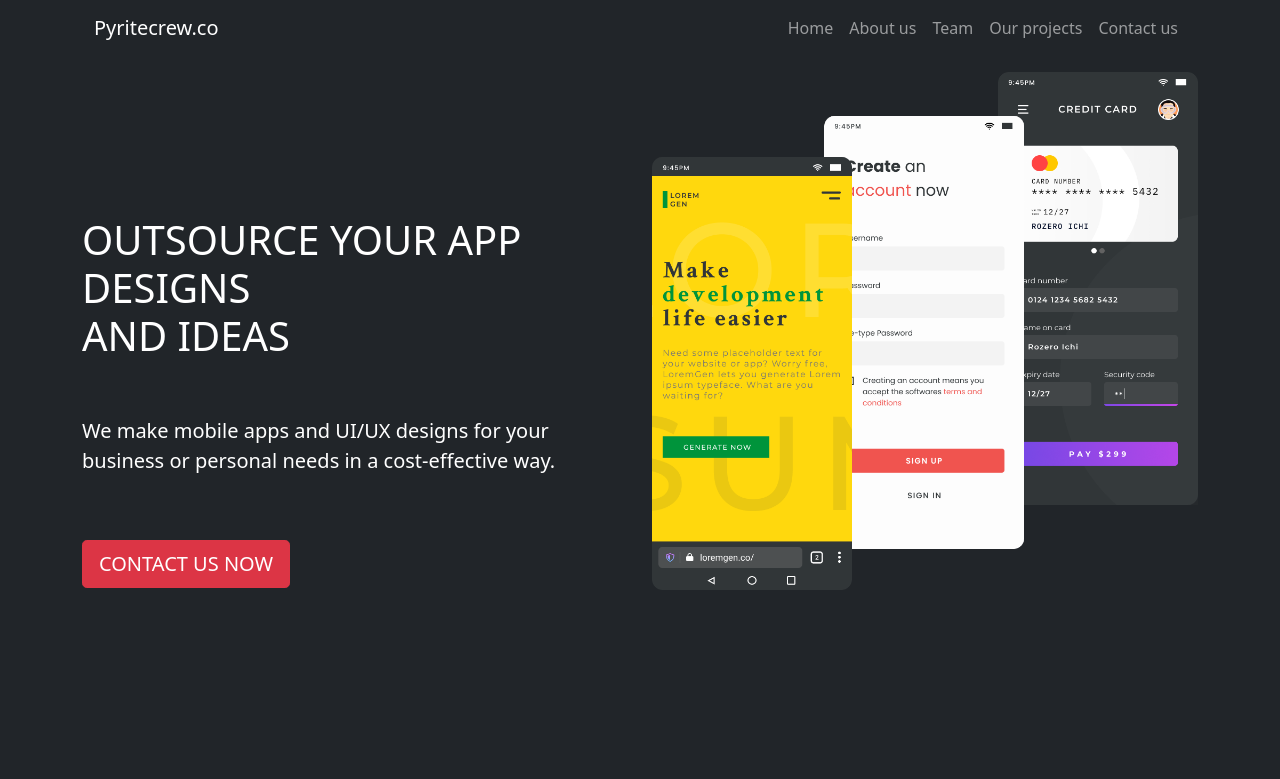
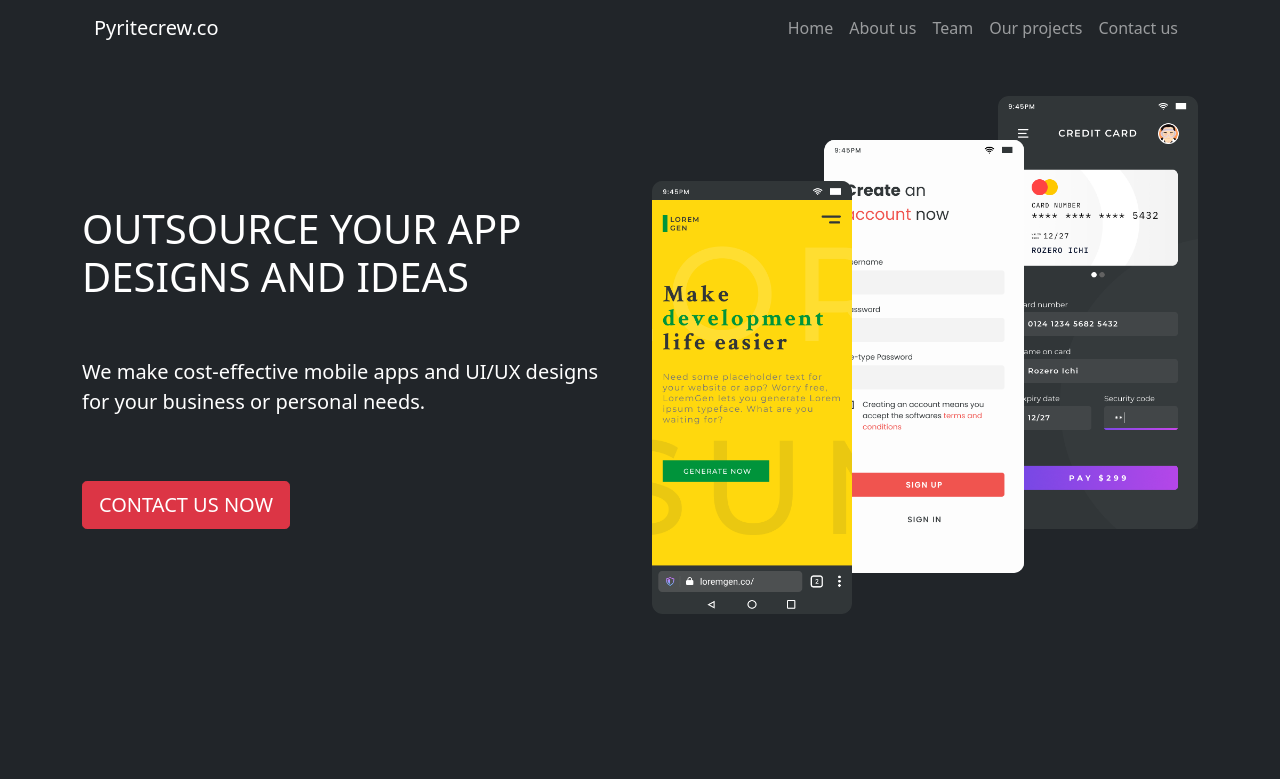
Before and after one commit to pyritecrew-co/pyritecrew-co.github.io, a plain HTML site: page index.html in a window 1280 px wide. Shown: the top 779 px of the page. Drawn offline with nearby package versions, Linux system fonts and the light colour scheme.

Commit message:
update index.html layouts

```diff
--- a/index.html
+++ b/index.html
@@ -16,7 +16,7 @@
     <meta property="og:url" content="https://pyritecrew.co/index.html" />
     <meta property="og:type" content="landing page" />
     <meta property="og:title" content="OUTSOURCE YOUR APP DESIGNS AND IDEAS" />
-    <meta property="og:description" content="We make mobile apps and UI/UX designs with the latest technologies for an affordable price." />
+    <meta property="og:description" content="We make cost-effective mobile apps and UI/UX designs for your business or personal needs." />
     <meta property="og:image"
         content="https://raw.githubusercontent.com/pyritecrew-co/pyritecrew-co.github.io/main/img/outsourcing.png" />
 
@@ -116,17 +116,18 @@
     <div class="container">
         <div class="row align-items-start">
 
-            <div class="col">
-                <br><br><br><br><br><br>
-                <p class="h1">OUTSOURCE YOUR APP DESIGNS <br>AND IDEAS</p>
+            <div class="col my-auto">
                 <br><br>
-                <p class="lead">We make mobile apps and UI/UX designs for your business or personal needs in a cost-effective way.</p>
+                <p class="h1">OUTSOURCE YOUR APP DESIGNS AND IDEAS</p>
+                <br><br>
+                <p class="lead">We make cost-effective mobile apps and UI/UX designs for your business or personal needs.</p>
                 <br><br>
                 <a href="#contact-us"> <button class="btn btn-danger btn-lg" data-scroll="#contact-us">CONTACT US
                         NOW</button></a>
             </div>
-            <div class="col distracted">
-                <img src="./img/display-1.png" class="img-fluid" alt="...">
+            <div class="col distracted my-auto">
+                <br>
+                <img src="./img/display-1.png" class="img-fluid float-end" alt="...">
             </div>
         </div>
     </div><br><br><br><br><br>
```
